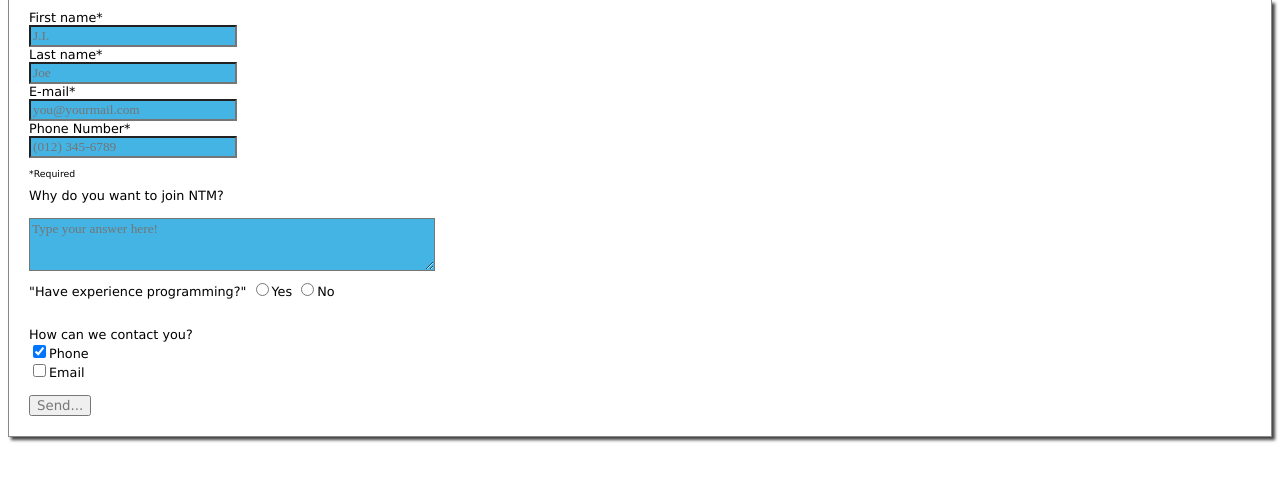
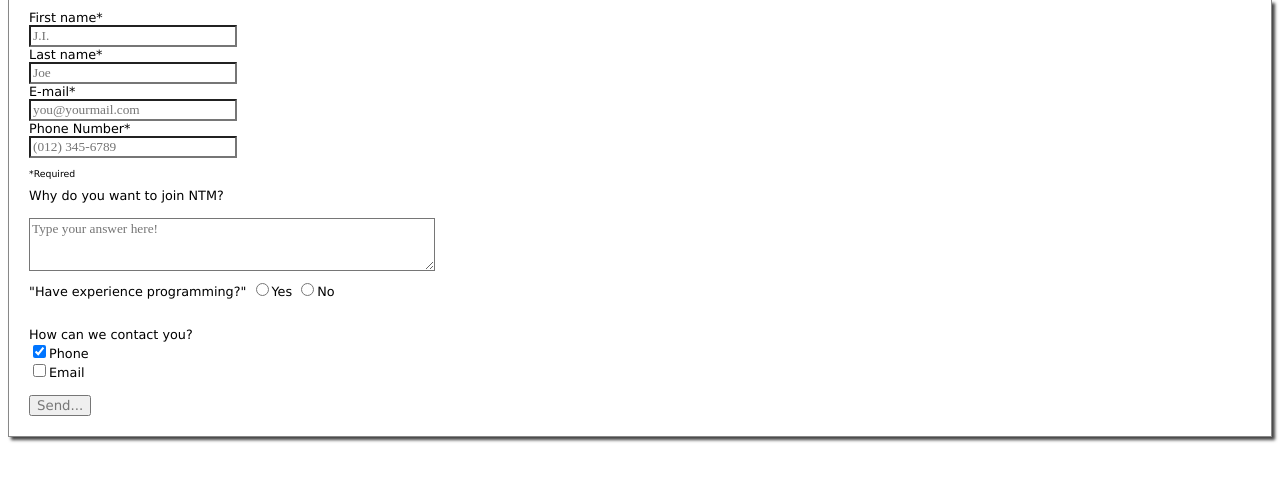
Before and after one commit to MatthewGreenlaw/First, a website with bundled scripts: page app/index.html in a window 1280 px wide. Shown: the part 51-532 px from the top of the page. Built offline with nearby package versions, Linux system fonts and the light colour scheme; files whose address does not match are found by name.

Commit message:
update CSS

```diff
--- a/app/styles/First Stylesheet.css
+++ b/app/styles/First Stylesheet.css
@@ -1,17 +1,17 @@
-
-
-.things{background-color:#44B4E4;}
+.things {background-color:white;
+color: black;
+}
 
 [required]{
     font-family:Serif;
-    color:red;
+    color:black;
 }
 
 .required {
     font-size:7pt;
 }
 
-#apply{height: 20px;
+#apply {height: 20px;
 	width: 40;
     border:4px solid black;
     background-color:black;
@@ -20,7 +20,6 @@
     text-align:center;
     position: relative;
 	display: block;
-
 }
 
 #header {
```
